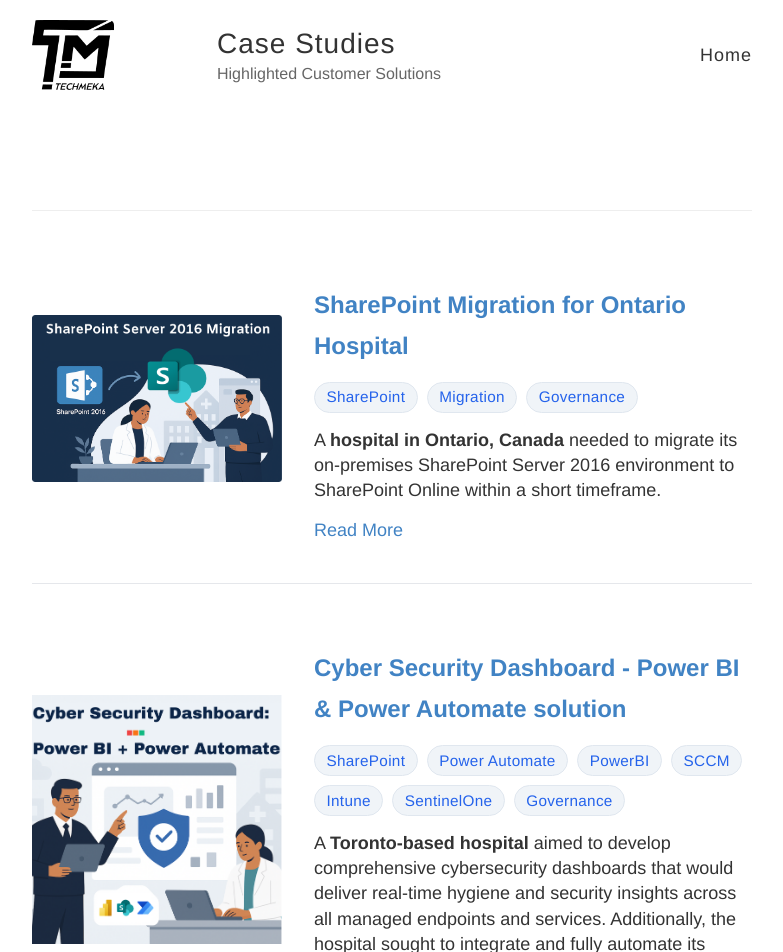
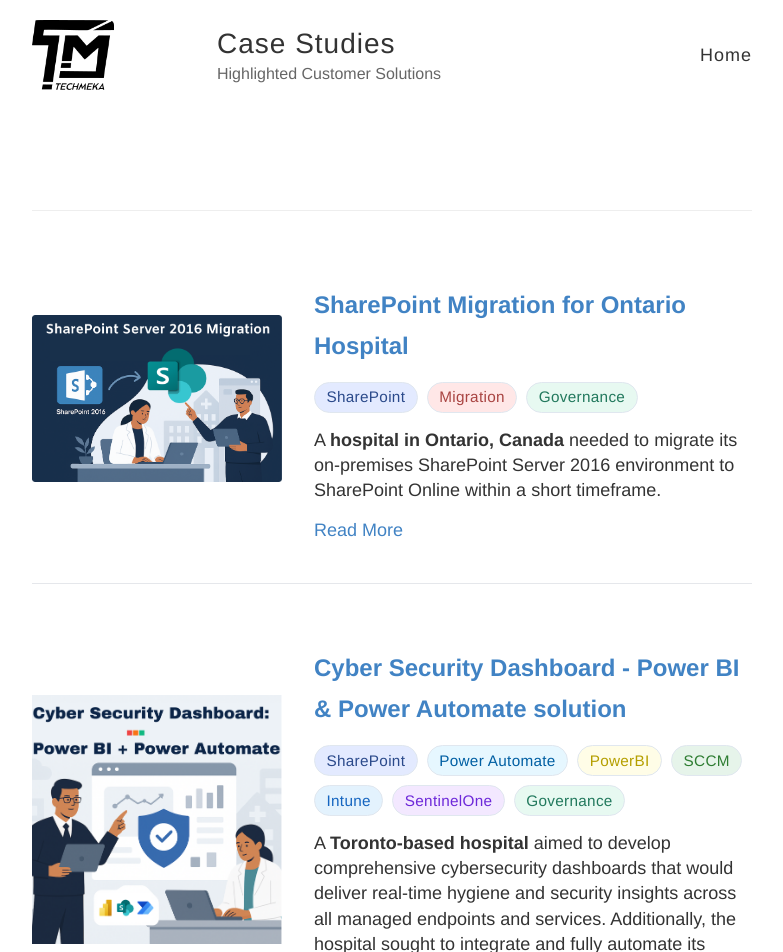
Before and after one commit to Techmeka/blog, a Jekyll site: the page built from index.html, in a window 1280 px wide. Shown: the top 952 px of the page, without its empty margins (248-1031 px from the left). Built offline with Jekyll 4.4.1, drawn with Linux system fonts in a browser that asks for light colours.

Commit message:
new updates

```diff
--- a/assets/css/style.scss
+++ b/assets/css/style.scss
@@ -268,6 +268,8 @@
   .read-more {
     text-transform: uppercase;
     font-size: 15px;
+    display: inline-block;
+    margin-bottom: 2rem; // Add this line for spacing
   }
 }
 
@@ -279,8 +281,8 @@
 }
 
 .tag {
-  background: #f0f4f8;
-  color: #2563eb;
+  background: #f3f4f6;
+  color: #374151;
   font-size: 0.85em;
   padding: 0.25em 0.75em;
   border-radius: 999px;
@@ -295,6 +297,27 @@
   color: #fff;
   cursor: pointer;
 }
+
+.tag-javascript    { background: #ffe6a7; color: #b68900; }
+.tag-python        { background: #d0f4de; color: #357960; }
+.tag-css           { background: #dbeafe; color: #2563eb; }
+.tag-html          { background: #ffe4e6; color: #be123c; }
+.tag-react         { background: #e0f2fe; color: #0284c7; }
+.tag-django        { background: #e0f2f1; color: #00695c; }
+.tag-ruby          { background: #ffe5ec; color: #b91c1c; }
+.tag-linux         { background: #fef9c3; color: #a16207; }
+.tag-default       { background: #f3f4f6; color: #374151; }
+.tag-sharepoint    { background: #e3eaff; color: #2b4a8b; }
+.tag-migration     { background: #ffe7e7; color: #a94442; }
+.tag-governance    { background: #e7f9f1; color: #22795d; }
+.tag-onedrive      { background: #e0f7fa; color: #0277bd; }
+.tag-modernization { background: #f3e8ff; color: #7c3aed; }
+.tag-fileserver    { background: #fff7e6; color: #b26a00; }
+.tag-power-automate { background: #e6f7ff; color: #005fa3; }
+.tag-powerbi       { background: #fffde7; color: #b59f00; }
+.tag-sccm          { background: #e6f4ea; color: #2e7d32; }
+.tag-intune        { background: #e3f2fd; color: #1565c0; }
+.tag-sentinelone   { background: #f3e8ff; color: #6d28d9; }
 
 .post-separator {
   border: none;
--- a/index.html
+++ b/index.html
@@ -17,7 +17,7 @@
             {% if post.tags %}
               <div class="post-tags">
                 {% for tag in post.tags %}
-                  <span class="tag">{{ tag }}</span>
+                  <span class="tag tag-{{ tag | downcase | replace: ' ', '-' }}">{{ tag }}</span>
                 {% endfor %}
               </div>
             {% endif %}
```
